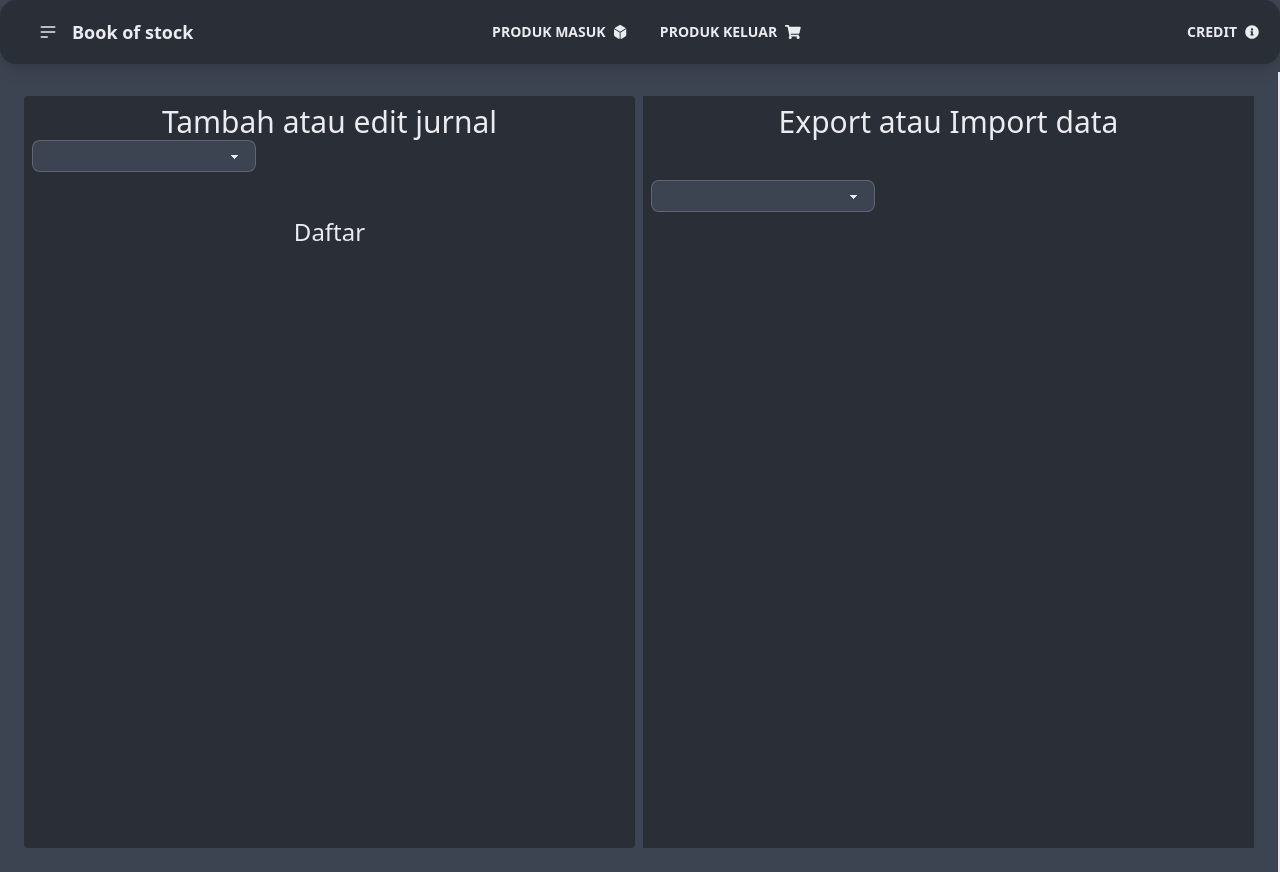
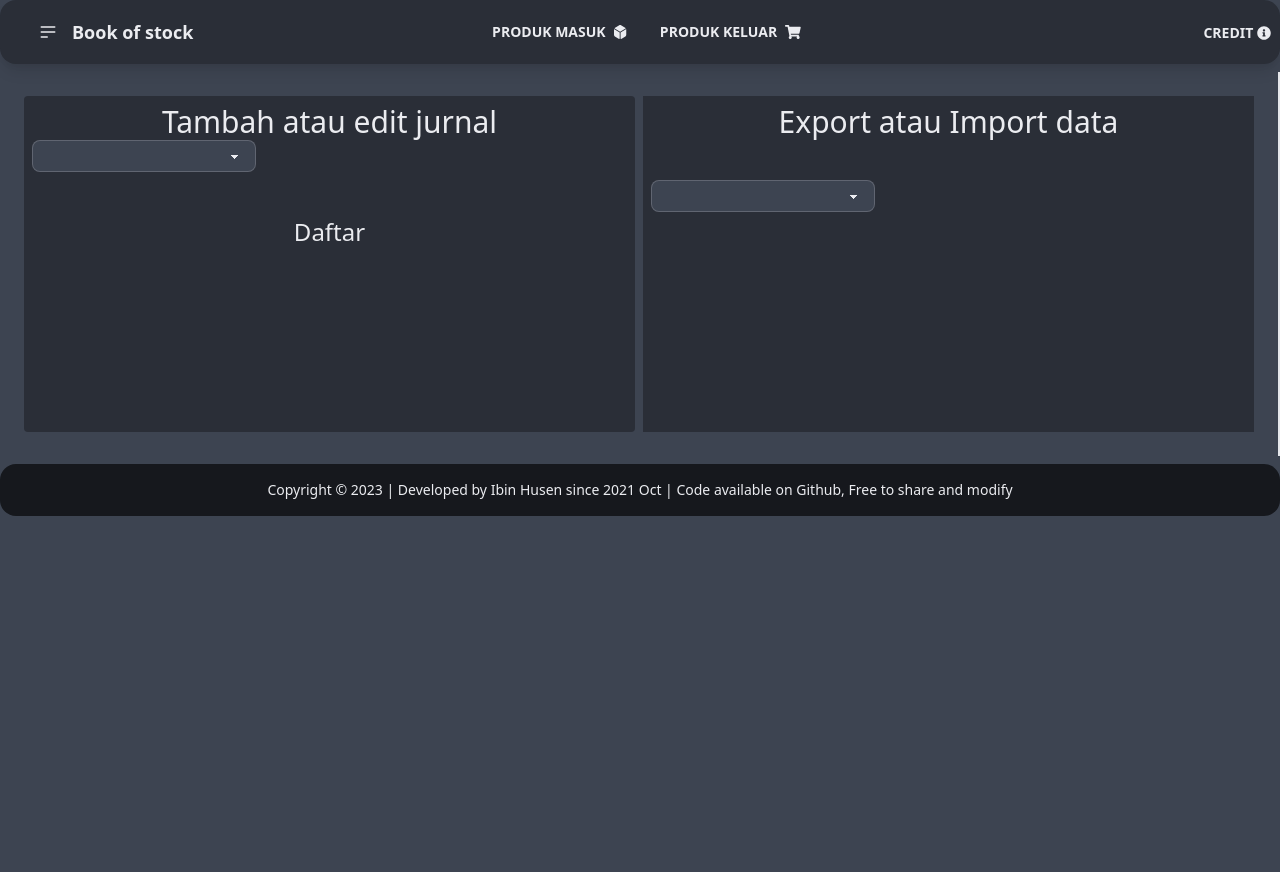
Before and after one commit to rijalBinHusen/minibookstock, a Vue app: page / in a window 1280 px wide. After the commit the page ends 800 px from the top, so only its background shows below. Built offline with nearby package versions, Linux system fonts and the light colour scheme.

Commit message:
add footer, and many additional

```diff
--- a/index.html
+++ b/index.html
@@ -4,7 +4,7 @@
     <meta charset="UTF-8" />
     <link rel="icon" href="/favicon.ico" />
     <meta name="viewport" content="width=device-width, initial-scale=1.0" />
-    <title>Vite App</title>
+    <title>FIFO | Stock</title>
   </head>
   <body>
     <div id="app"></div>
--- a/src/App.vue
+++ b/src/App.vue
@@ -5,9 +5,10 @@
 
 <template>
     <Navbar @navigate_to_navbar="toNav($event)" />
-      <component :is="activeNav"></component>
+      <component style="min-height:24rem" :is="activeNav"></component>
     <Modal v-if="formActive"  />
     <Confirm v-if="dialogActive" />
+    <FooterVue />
 </template>
 
 <script>
@@ -25,6 +26,7 @@ import StockCard from "./components/StockCard.vue";
 import SlowMoving from "./pages/SlowMoving.vue";
 import SummaryStockMaster from "./pages/SummaryStockMaster.vue";
 import Transaction from "./pages/Transaction.vue";
+import FooterVue from "./components/Footer.vue";
 
 export default {
   name: "App",
--- /dev/null
+++ b/src/components/Footer.vue
@@ -0,0 +1,7 @@
+<template>
+    <footer class="footer footer-center p-4 bg-base-300 text-base-content rounded-box mt-2">
+    <div>
+      <p>Copyright © 2023 | Developed by Ibin Husen since 2021 Oct | Code available on <a href="https://github.com/rijalBinHusen/minibookstock">Github</a>, Free to share and modify</p>
+    </div>
+  </footer>
+</template>
--- a/src/components/Navbar.vue
+++ b/src/components/Navbar.vue
@@ -1,11 +1,13 @@
 <template>
   <div class="navbar mb-2 shadow-lg bg-base-200 text-base-content rounded-box">
     <div class="px-2 mx-2 navbar-start">
-      <!-- Burger -->
+      <!-- Dropdown box -->
       <div class="dropdown">
+        <!-- Burger -->
         <label tabindex="0" class="btn btn-ghost btn-circle">
           <svg id="drop-down-toggle" xmlns="http://www.w3.org/2000/svg" class="h-5 w-5" fill="none" viewBox="0 0 24 24" stroke="currentColor"><path stroke-linecap="round" stroke-linejoin="round" stroke-width="2" d="M4 6h16M4 12h16M4 18h7" /></svg>
         </label>
+        <!-- End of Burger -->
         <ul tabindex="0" class="menu menu-compact dropdown-content mt-3 p-2 shadow bg-primary rounded-box w-52">
           <li  v-for="nav in dropdownNavs" :key="nav.title" >
             <a :id="'navigation-'+nav.title.replace(' ', '-')" @click="navigate(nav.name)" :class="['text-sm text-black rounded-btn uppercase', nav.name == active ? 'bg-base-100' : '']">
@@ -15,7 +17,7 @@
           </li>
         </ul>
       </div>
-      <!-- End of Burger -->
+      <!-- End of Dropdown box -->
       <span class="text-lg font-bold">
         Book of stock
       </span>
@@ -31,10 +33,36 @@
       </div>
     </div>
     <div class="navbar-end">
-        <span class="btn btn-ghost btn-sm rounded-btn">
+      <!-- Dropdown box -->
+      <div class="dropdown dropdown-end">
+        <!-- Burger -->
+        <label tabindex="0" class="btn btn-ghost btn-circle inline">
+          <!-- <span class="btn btn-ghost btn-sm rounded-btn">
+          -->
           Credit
-          <font-awesome-icon class="ml-2" icon="info-circle" />
-        </span>
+            <font-awesome-icon icon="info-circle" />
+          <!-- </span> -->
+        </label>
+        <!-- End of Burger -->
+        <ul tabindex="0" class="menu menu-compact dropdown-content mt-3 p-2 shadow bg-primary rounded-box w-64">
+          <li class="text-sm">
+            Thanks to all who have helped me:
+          </li>
+          <li class="text-sm inline">
+            <font-awesome-icon icon="tag" />
+            The almighty god
+          </li>
+          <li class="text-sm inline">
+            <font-awesome-icon icon="tag" />
+            My parents
+          </li>
+          <li class="text-sm inline">
+            <font-awesome-icon icon="tag" />
+            My Family
+          </li>
+        </ul>
+      </div>
+      <!-- End of Dropdown box -->
     </div>
 </div>
 
--- a/src/composables/StockMaster.js
+++ b/src/composables/StockMaster.js
@@ -9,6 +9,7 @@ import {
   getNextYearTime,
   time,
   dayPlusOrMinus,
+  JSToExcelDate
 } from "../utils/dateFormat";
 // store name
 const store = "stock_master";
@@ -444,13 +445,27 @@ export const getSlowMovingItems = async () => {
   await getStockThatAvailable();
   // 14 day before
   const day14Before = dayPlusOrMinus(false, -14);
+  // use jurnal produk masuk
+  const { getJurnalProdukMasukById } = useJurnalProdukMasuk()
   // filter
-  const result = Stock_masters.value.filter(
-    (stock) => time(stock?.product_created) <= day14Before
-  );
-  // sorting the result
+  const result = []
+  // looping it
+  for(let stock of Stock_masters.value ) {
+    if(time(stock?.product_created) <= day14Before) {
+      // incoming details
+      const incomingDetails = await getIncomingById(stock?.icoming_parent_id)
+      // jurnal type
+      const jurnalInfo = await getJurnalProdukMasukById(incomingDetails?.type)
+      // push to result
+      result.push({
+        ...stock,
+        tanggal_transfer: JSToExcelDate(incomingDetails.tanggal),
+        asal_produk: jurnalInfo.nama_jurnal
+      })
+    }
+  }
+  // return result;
   return result;
-  // return result;
 };
 
 export const getSummaryStockMaster = async () => {
--- a/src/main.js
+++ b/src/main.js
@@ -17,6 +17,7 @@ import {
   faListOl,
   faTape,
   faScroll,
+  faTag,
 } from "@fortawesome/free-solid-svg-icons";
 
 library.add(
@@ -32,7 +33,8 @@ library.add(
   faNewspaper,
   faListOl,
   faTape,
-  faScroll
+  faScroll,
+  faTag,
 );
 
 import { FontAwesomeIcon } from "@fortawesome/vue-fontawesome";
--- a/src/pages/SlowMoving.vue
+++ b/src/pages/SlowMoving.vue
@@ -64,7 +64,9 @@ const handleSlowMoving = async () => {
                 kode_item: rec.kd_item,
                 nama_item: rec.item_name,
                 quantity: rec?.quantity,
-                tanggal_produksi: rec?.product_created_format
+                tanggal_produksi: rec?.product_created_format,
+                tanggal_transfer: rec?.tanggal_transfer,
+                asal_produk: rec?.asal_produk
               }))
     // waiting for process
     ExportToXls(res, `Slow moving ${full()}`)
```
Also changed, not shown: 1 other file (tests, documents, lock files or other folders).
